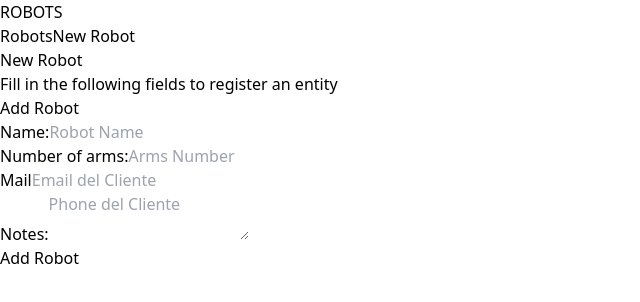
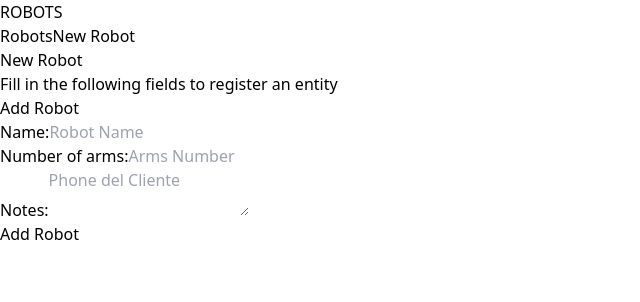
Before and after one commit to hecdeveloper/formant-test, a React (Vite) app: page /robots/new in a window 1280 px wide. Shown: the top 302 px of the page, without its empty margins (0-640 px from the left). Built offline with nearby package versions, Linux system fonts and the light colour scheme.

Commit message:
init validations

```diff
--- a/src/components/NewForm.tsx
+++ b/src/components/NewForm.tsx
@@ -43,22 +43,6 @@ const NewForm = () => {
                 name="arms"
               />
             </div>
-            <div className="mb-4">
-              <label
-                className="text-gray-800"
-                htmlFor="email
-            "
-              >
-                Mail
-              </label>
-              <Field
-                id="email"
-                type="email"
-                className="mt-2 block w-full p-3 bg-gray-50"
-                placeholder="Email del Cliente"
-                name="email"
-              />
-            </div>
 
             <div className="mb-4">
               <label
```
